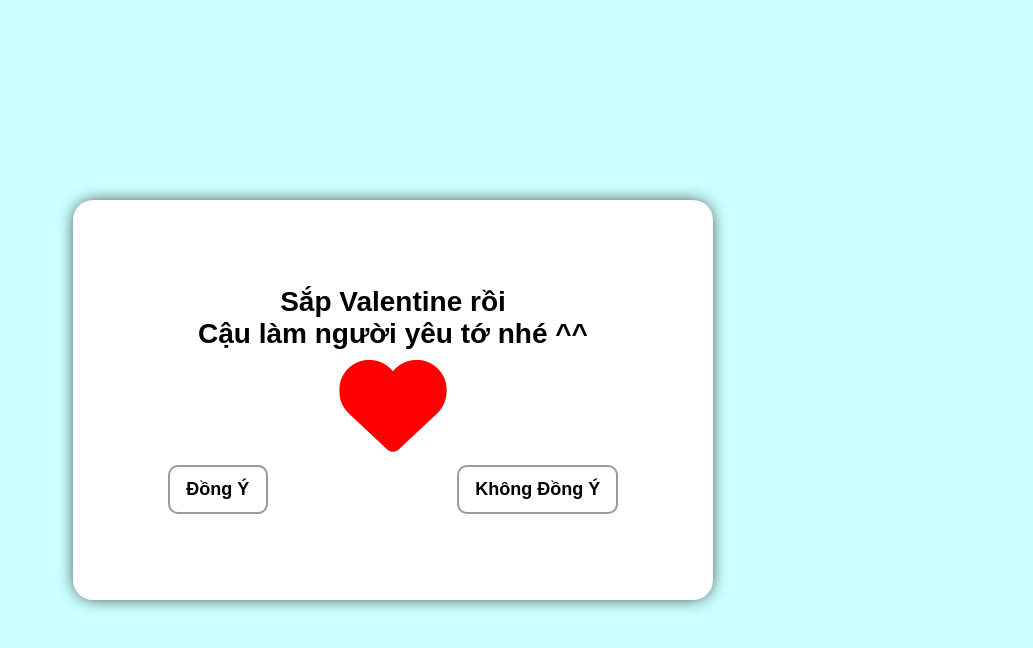
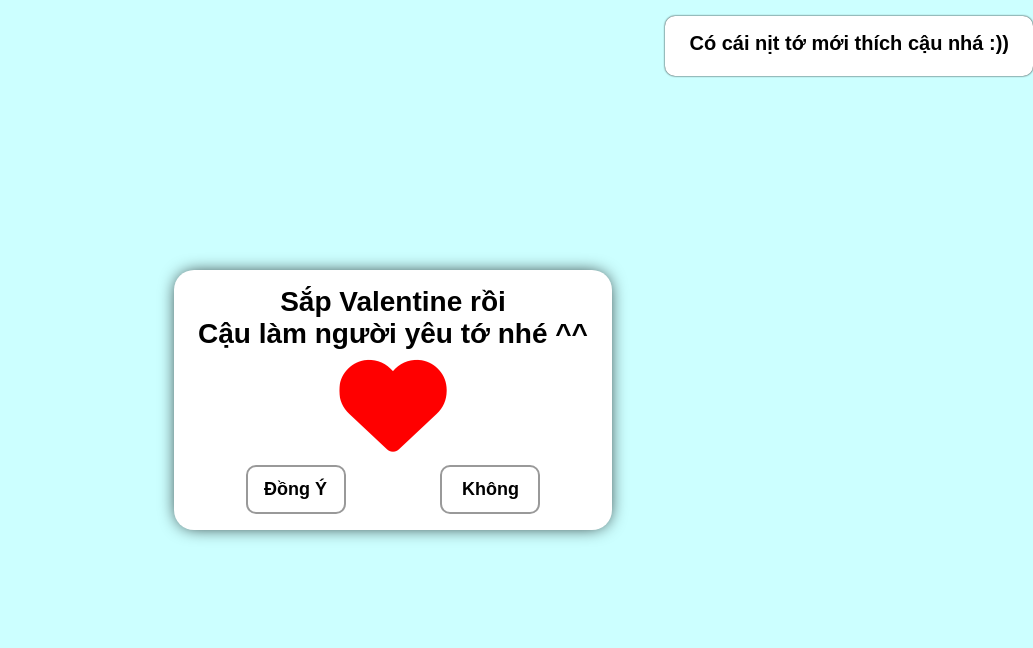
Before and after one commit to NewbieLearnCode2508/Valentine-for-you, a plain HTML site: page index.html in a window 1280 px wide. Both pictures are taken after a click on the button "Đồng Ý". Shown: the whole page, without its empty margins (247-1280 px from the left). Drawn offline with Linux system fonts and the light colour scheme.

Commit message:
update web

```diff
--- a/index.html
+++ b/index.html
@@ -32,8 +32,7 @@
         .contain {
             background-color: #fff;
             margin: auto;
-            height: 50%;
-            width: 50%;
+            padding: 16px 24px;
             border-radius: 20px;
             display: flex;
             flex-direction: column;
@@ -67,6 +66,7 @@
             background-color: #fff;
             border: 2px solid #999;
             outline: none;
+            min-width: 100px;
             padding: 12px 16px;
             font-size: 1.8rem;
             cursor: pointer;
@@ -81,6 +81,68 @@
             text-shadow: 1px 1px #000;
         }
 
+        .message {
+            position: fixed;
+            top: 0;
+            right: 0;
+            background-color: #fff;
+            padding: 16px 24px;
+            border-radius: 10px;
+            overflow: hidden;
+            margin-top: 16px;
+            min-height: 60px;
+            opacity: 0;
+            display: none;
+            box-shadow: 0 0 2px 0;
+        }
+
+        .message.error {
+            display: block;
+        }
+
+        .message.yes {
+            display: block;
+        }
+
+        .in {
+            animation: SlideIn linear 1s forwards;
+        }
+
+        .out {
+            animation: SlideOut linear 1s forwards;
+        }
+
+        @keyframes SlideIn {
+            0% {
+                opacity: 0;
+                transform: translateX(100%);
+            }
+            75% {
+                opacity: 0;
+                transform: translateX(100%);
+            }
+            100% {
+                opacity: 1;
+                transform: translateX(0%);
+            }
+        }
+
+        @keyframes SlideOut {
+            0% {
+                opacity: 1;
+                transform: translateX(0);
+            }
+            75% {
+                opacity: 0;
+                transform: translateX(100%);
+            }
+            100% {
+                opacity: 0;
+                transform: translateX(100%);
+                display: none;
+            }
+        }
+
         @keyframes Zoom {
             0% {
                 transform: scale(1);
@@ -93,6 +155,14 @@
 </head>
 <body>
     <div class="app">
+        <div class="alert">
+            <div class="message error">
+                <h1 class="heading-mess">Tớ cũng vậy lêu lêu</h1>
+            </div>
+            <div class="message yes">
+                <h1 class="heading-mess">Có cái nịt tớ mới thích cậu nhá :))</h1>
+            </div>
+        </div>
         <div class="contain">
             <h1 class="title">
                 Sắp Valentine rồi <br> Cậu làm người yêu tớ nhé ^^
@@ -101,10 +171,41 @@
                 <i class="fas fa-heart"></i>
             </div>
             <div class="option">
-                <button class="option-btn">Đồng Ý</button>
-                <button class="option-btn">Không Đồng Ý</button>
+                <button class="option-btn btn-argree">Đồng Ý</button>
+                <button class="option-btn btn-no-argree">Không </button>
             </div>
         </div>
     </div>
+    <script>
+        const yesBtn = document.querySelector('.btn-argree');
+        const noBtn = document.querySelector('.btn-no-argree');
+        const yesMess = document.querySelector('.message.yes');
+        const errorMess = document.querySelector('.message.error');
+
+        yesBtn.onclick = ()=> {
+            if(errorMess.className === "message error in") {
+                errorMess.classList.remove("in");
+            }
+            yesMess.classList.add("in");
+            yesMess.classList.remove("out");
+            removeMess();
+        }
+
+        noBtn.onclick = ()=> {
+            if(yesMess.className === "message yes in") {
+                yesMess.classList.remove("in");
+            }
+            errorMess.classList.add("in");
+            errorMess.classList.remove("out");
+            removeMess();
+        }
+
+        function removeMess() {
+            setTimeout(()=> {
+                yesMess.classList.add('out');
+                errorMess.classList.add('out');
+            },4000);
+        }
+    </script>
 </body>
 </html>
```
